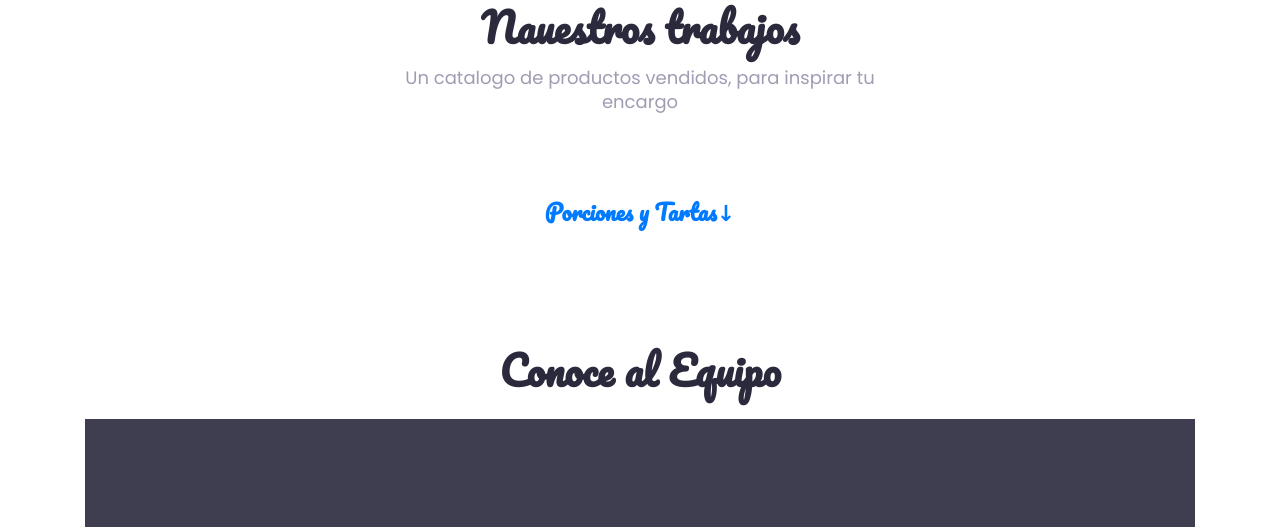
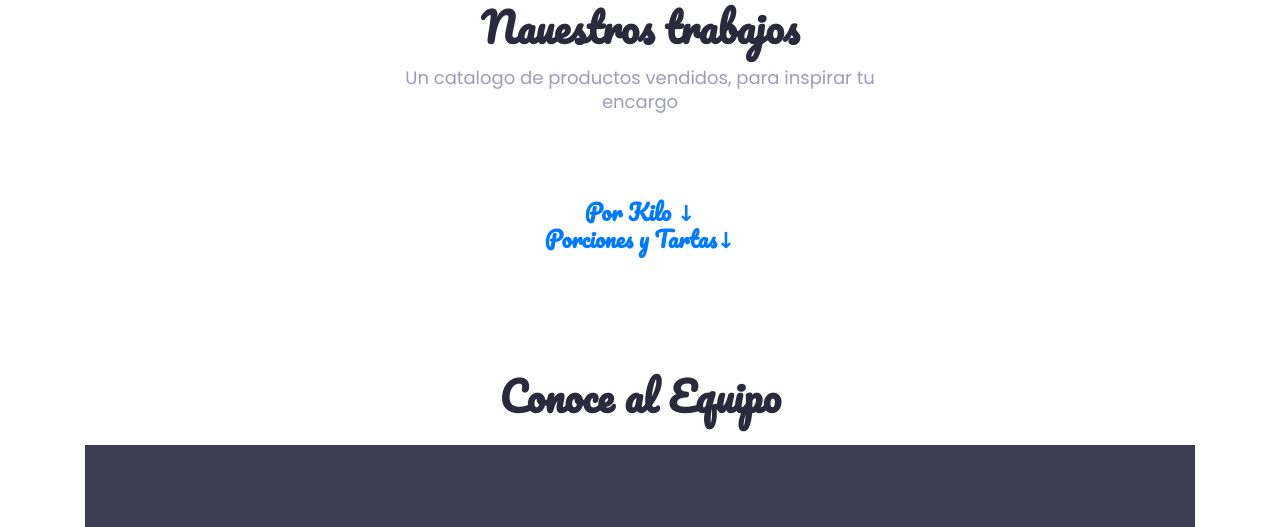
Before and after one commit to AdrianManzano9/frontend, a plain HTML site: page index.html in a window 1280 px wide. Shown: the part 1464-1991 px from the top of the page. Drawn offline with nearby package versions, Linux system fonts and the light colour scheme; files whose address does not match are found by name.

Commit message:
Add files via upload

```diff
--- a/index.html
+++ b/index.html
@@ -224,6 +224,7 @@
 <div class="panel panel-default">
 <div class="panel-heading" role="tab" id="headingOne">
   <h4 class="panel-title">
+    <a role="button" data-toggle="collapse" data-parent="#accordion" href="#collapseOne" aria-expanded="true" aria-controls="collapseOne">Por Kilo ↓</a>
   </h4>
 </div>
 <div id="collapseOne" class="panel-collapse collapse in" role="tabpanel" aria-labelledby="headingOne">
```
